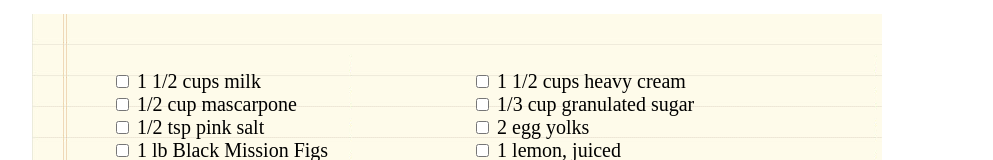
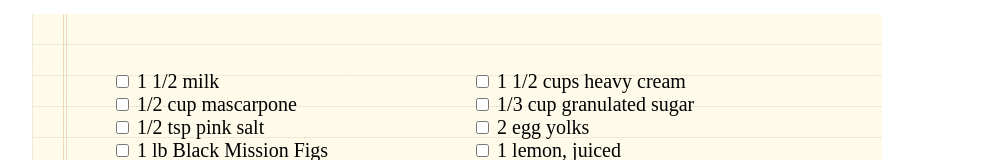
Before and after one commit to kevinfiero/react-pizza, a React (Create React App) app: page / in a window 1280 px wide. Shown: the part 1217-1377 px from the top of the page, without its empty margins (138-1131 px from the left). Built offline with nearby package versions, Linux system fonts and the light colour scheme.

Commit message:
stretch goal

```diff
--- a/src/App.css
+++ b/src/App.css
@@ -81,6 +81,11 @@
 .flex-column{
   display: flex;
   flex-direction: column;
+}
+
+.flex-wrap{
+  display: flex;
+  flex-wrap: wrap;
 }
 
 #header-icons{
--- a/src/IngredientList.js
+++ b/src/IngredientList.js
@@ -1,25 +1,24 @@
 import React, { Component } from 'react'
 import IngredientItem from './IngredientItem.js';
+import data from './Data.js';
 
 export default class IngredientList extends Component {
     render() {
         return (
         <div id='bullet-area'>
             <div id = 'left-list' className='flex-column'>
-                <IngredientItem amount = ' 1 1/2 cups ' name='milk' />
-                <IngredientItem amount = ' 1/2 cup ' name='mascarpone' />
-                <IngredientItem amount = ' 1/2 tsp ' name='pink salt' />
-                <IngredientItem amount = ' 1 lb ' name='Black Mission Figs' />
-                <IngredientItem amount = ' 1/2 cup ' name='brown sugar' />
-                <IngredientItem amount = ' 2-4 tbsp ' name='water' />
+            {data.map(item => {
+                if (item.column === 'left'){
+                    return <IngredientItem amount = {item.amount} name = {item.name}/>
+                }
+            })}
             </div>
             <div id = 'right-list' className='flex-column'>
-                <IngredientItem amount = ' 1 1/2 cups ' name='heavy cream' />
-                <IngredientItem amount = ' 1/3 cup ' name='granulated sugar' />
-                <IngredientItem amount = ' 2 ' name='egg yolks' />
-                <IngredientItem amount = ' 1 ' name='lemon, juiced' />
-                <IngredientItem amount = ' 2 tbsp ' name='butter' />
-                <IngredientItem amount = ' 1 cup ' name='honey roasted pecans, roughly chopped' />
+            {data.map(item => {
+                if (item.column === 'right'){
+                    return <IngredientItem amount = {item.amount} name = {item.name}/>
+                }
+            })}
             </div>
         </div>
         )
```
